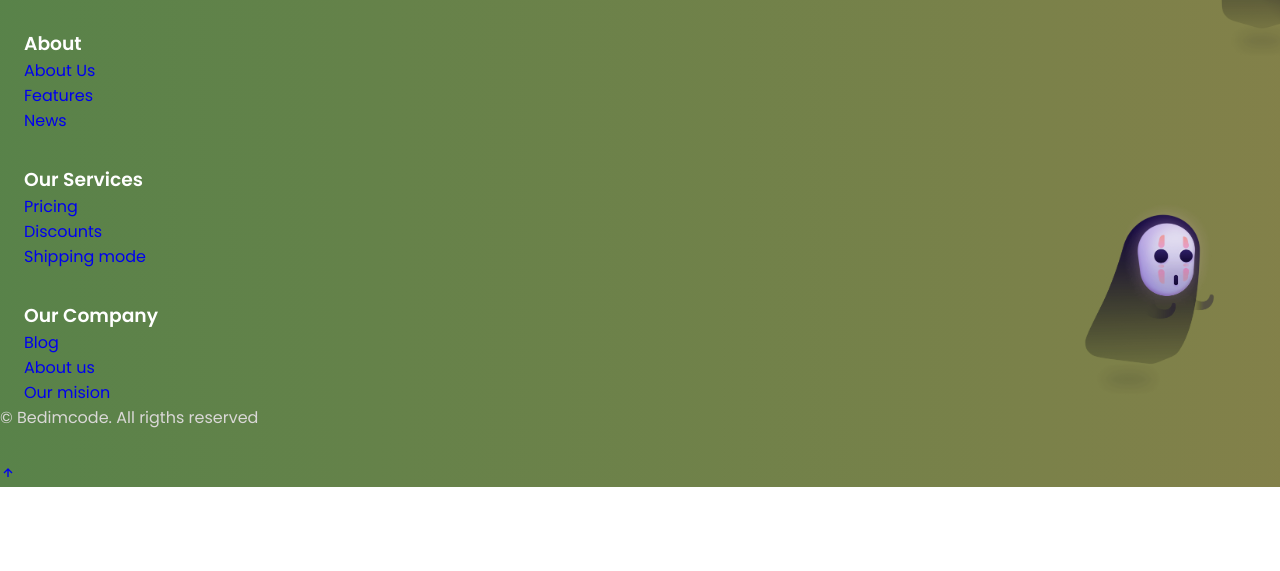
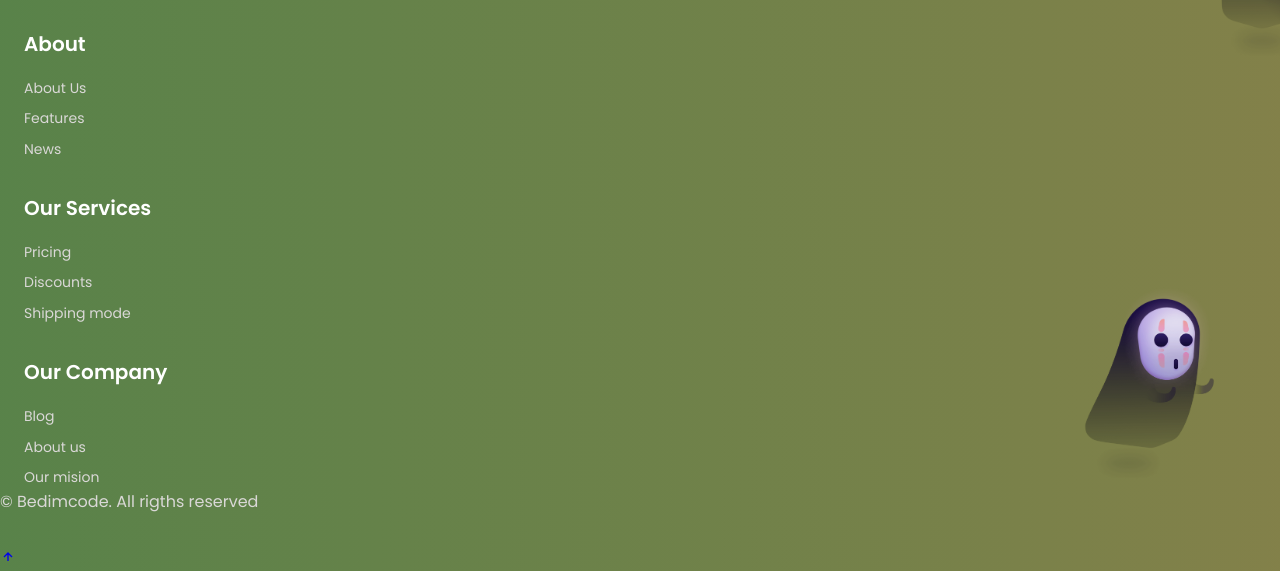
Before and after one commit to thorcamara/Halloween_website, a plain HTML site: page index.html in a window 1280 px wide. Shown: the part 7131-7702 px from the top of the page. Before the commit the page ends 7618 px from the top, so only its background shows below. Drawn offline with nearby package versions, Linux system fonts and the light colour scheme.

Commit message:
Styled .footer__title, .footer__links and .footer__link

```diff
--- a/css/style.css
+++ b/css/style.css
@@ -661,3 +661,19 @@ button {
 .footer__social-link:hover {
   background: var(--body-color);
 }
+
+.footer__title {
+  font-size: var(--h3-font-size);
+  margin-bottom: var(--mb-1);
+}
+
+.footer__links {
+  display: grid;
+  row-gap: .35rem;
+}
+
+.footer__link {
+  font-size: var(--small-font-size);
+  color: var(--text-color);
+  transition: .3s;
+}
```
